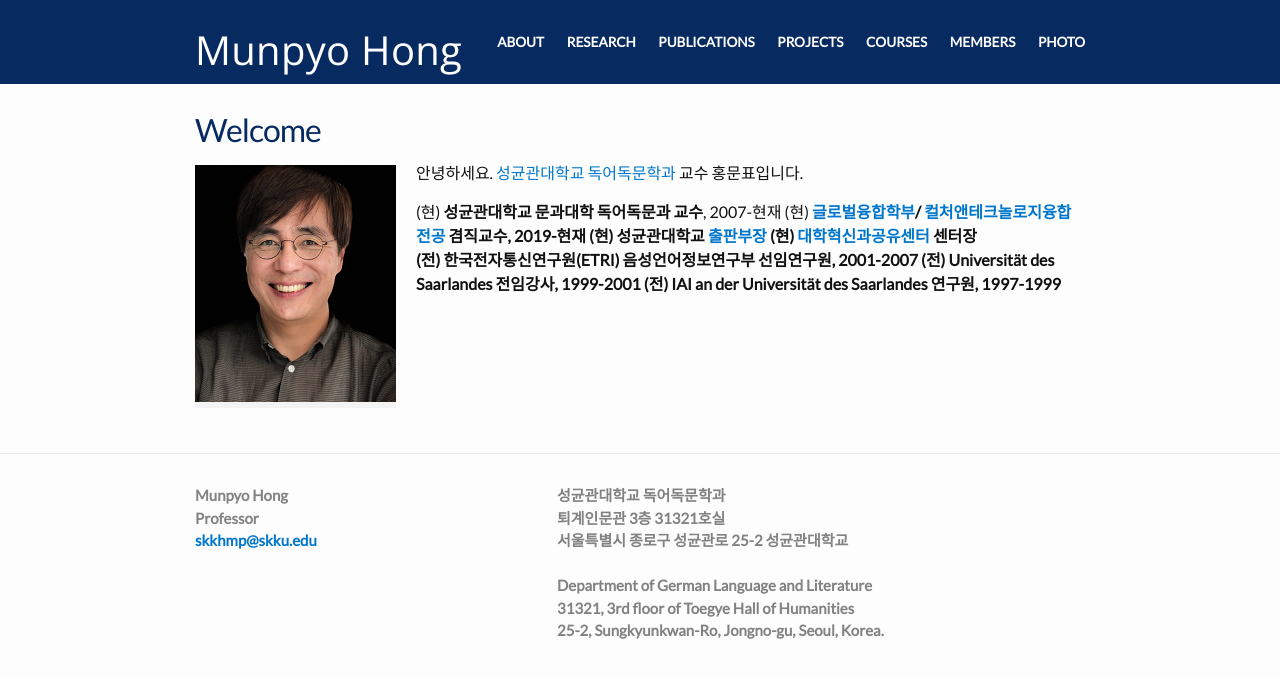
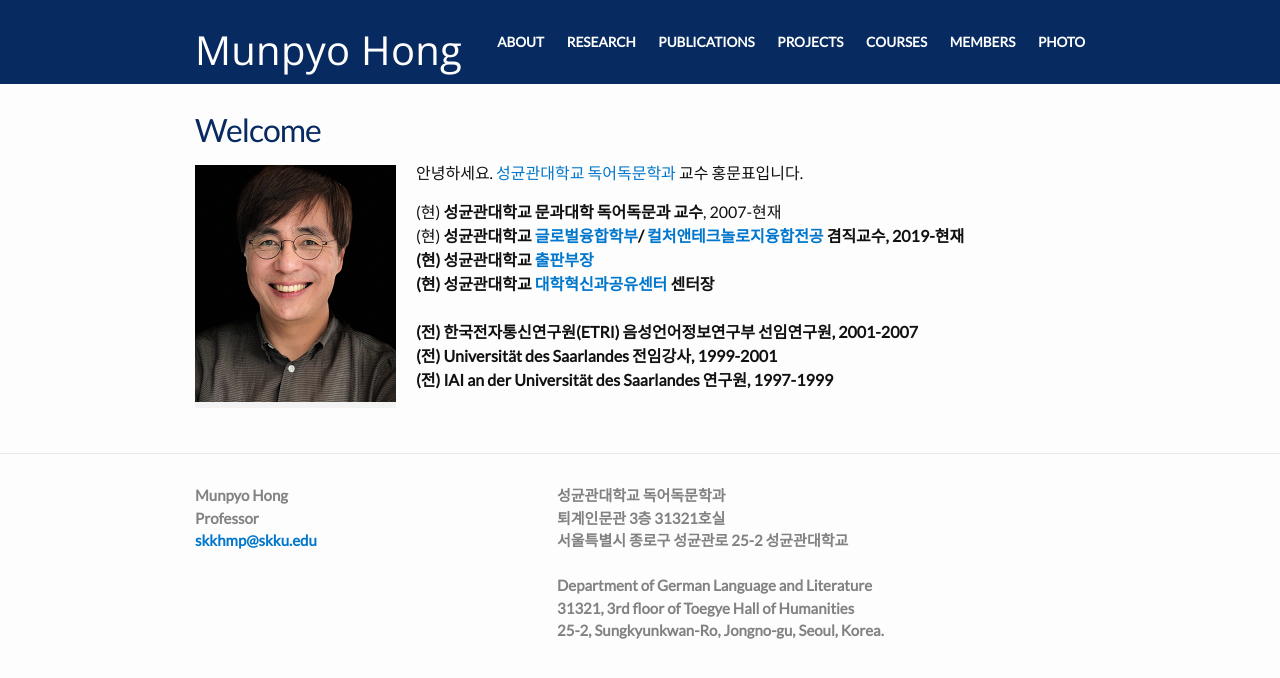
Before and after one commit to skkhmp/skkhmp.github.io, a Jekyll site: the page built from index.html, in a window 1280 px wide. Shown: the top 678 px of the page. Built offline with Jekyll 4.4.1, drawn with Linux system fonts in a browser that asks for light colours; some web fonts are replaced.

Commit message:
Update index.html

```diff
--- a/index.html
+++ b/index.html
@@ -27,14 +27,14 @@
 
   <p></p>
 
-(현) <strong>성균관대학교 문과대학 독어독문과 교수</strong>, 2007-현재
-(현) <strong><a href="https://sco.skku.edu/sco/index.do" title="https://sco.skku.edu/sco/index.do">글로벌융합학부</a>/
-	<a href="https://sco.skku.edu/sco/intro/major_culture.do" title="https://sco.skku.edu/sco/intro/major_culture.do">컬처앤테크놀로지융합전공</a> 겸직교수<strong>, 2019-현재
-(현) <strong>성균관대학교 <a href="https://press.skku.edu/" title="https://press.skku.edu/">출판부장</a></strong>
-	(현) <strong><a href="http://cihe.skku.edu/" title="http://cihe.skku.edu/">대학혁신과공유센터</a> 센터장</strong>
+(현) <strong>성균관대학교 문과대학 독어독문과 교수</strong>, 2007-현재 <br/>
+(현) <strong>성균관대학교 <a href="https://sco.skku.edu/sco/index.do" title="https://sco.skku.edu/sco/index.do">글로벌융합학부</a>/
+	<a href="https://sco.skku.edu/sco/intro/major_culture.do" title="https://sco.skku.edu/sco/intro/major_culture.do">컬처앤테크놀로지융합전공</a> 겸직교수<strong>, 2019-현재<br/>
+(현) <strong>성균관대학교 <a href="https://press.skku.edu/" title="https://press.skku.edu/">출판부장</a></strong><br/>
+	(현) <strong>성균관대학교 <a href="http://cihe.skku.edu/" title="http://cihe.skku.edu/">대학혁신과공유센터</a> 센터장</strong><br/>
 	<br/>
-	(전) <strong>한국전자통신연구원(ETRI) 음성언어정보연구부 선임연구원</strong>, 2001-2007
-	(전) <strong>Universität des Saarlandes 전임강사</strong>, 1999-2001
-	(전) <strong>IAI an der Universität des Saarlandes 연구원</strong>, 1997-1999
+	(전) <strong>한국전자통신연구원(ETRI) 음성언어정보연구부 선임연구원</strong>, 2001-2007<br/>
+	(전) <strong>Universität des Saarlandes 전임강사</strong>, 1999-2001<br/>
+	(전) <strong>IAI an der Universität des Saarlandes 연구원</strong>, 1997-1999<br/>
 
 </div>
```
